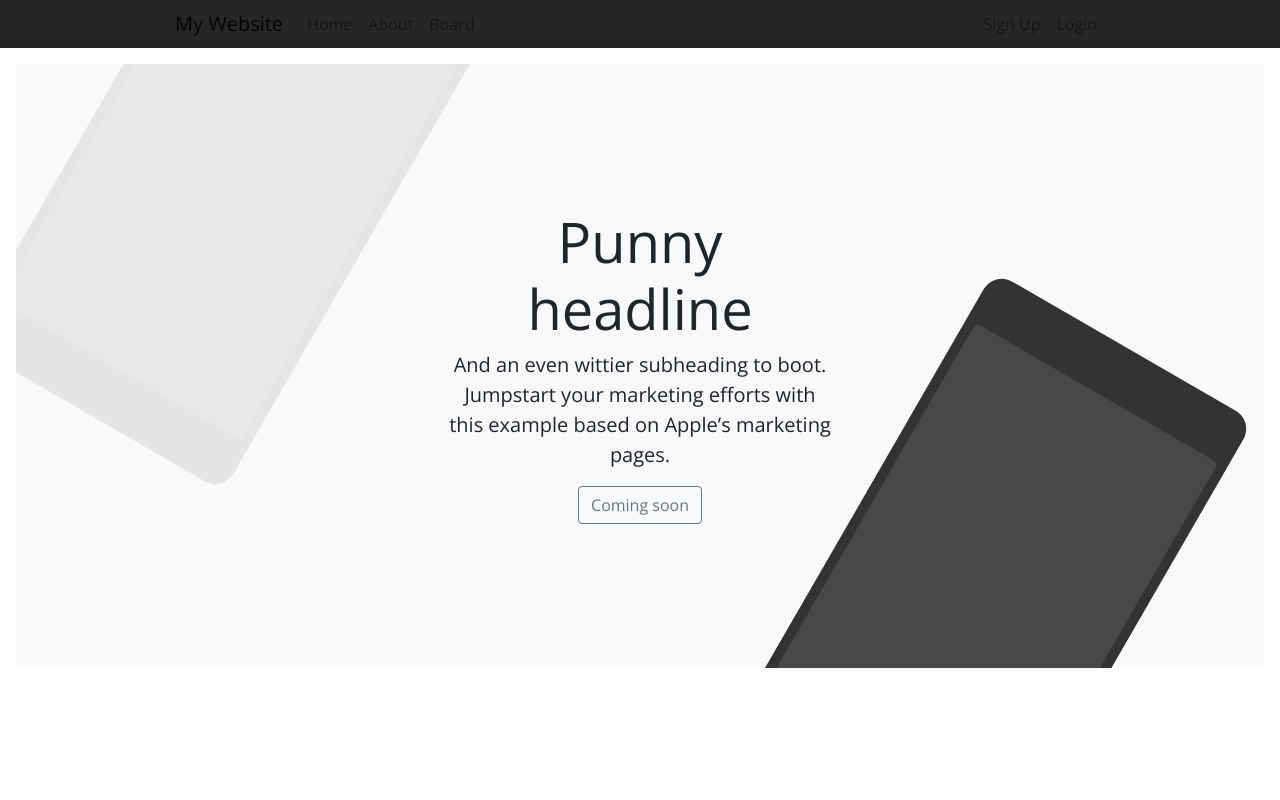
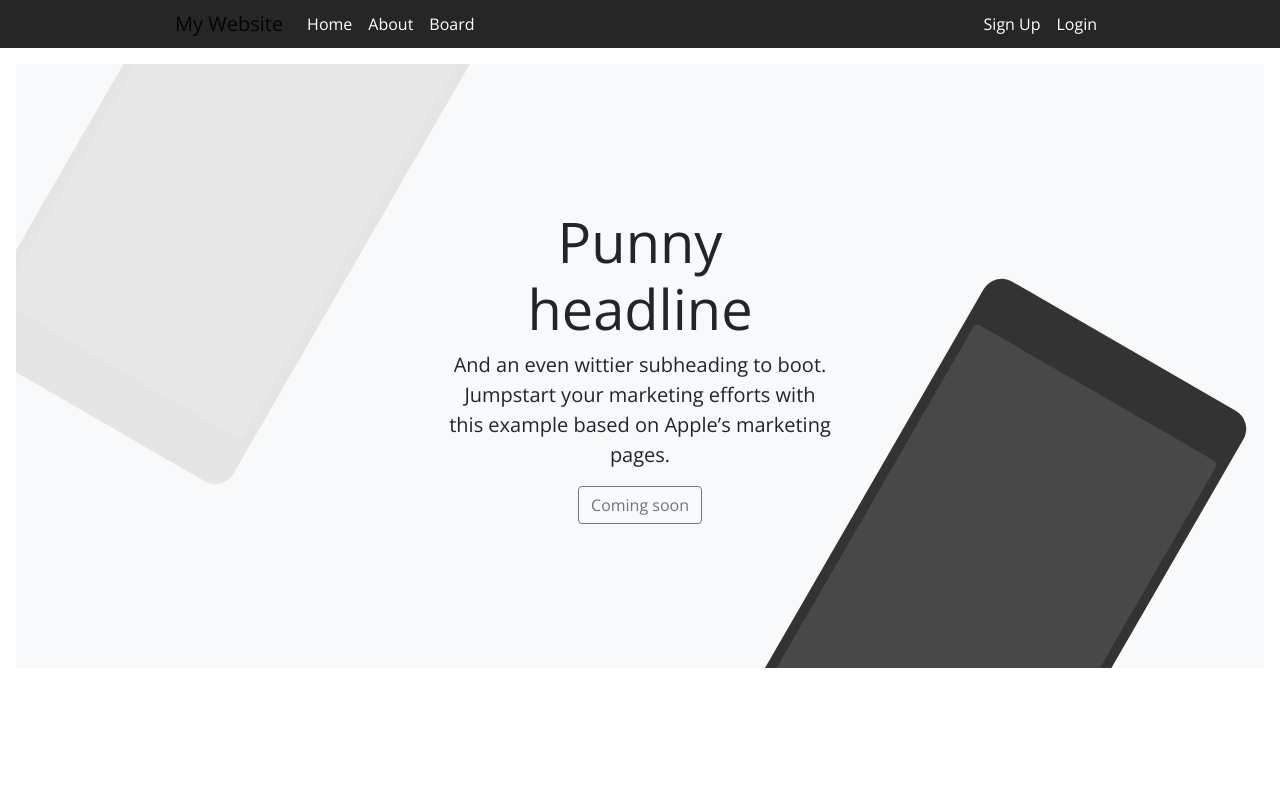
Before and after one commit to kynoalee/board, a Node project: template views/home/home.ejs in a window 1280 px wide. Run offline with Node 20 templates, Linux system fonts and the light colour scheme; the template is opened without the code that fills it, so the values that code supplies are empty; some libraries are stand-ins or nearby versions.

Commit message:
navcolor

```diff
--- a/public/css/p1.css
+++ b/public/css/p1.css
@@ -73,4 +73,4 @@
 
   .overflow-hidden { overflow: hidden; }
 
-  .nav-item { color:#ffffff }
+  .navbar-light .navbar-nav .nav-link { color:#ffffff }
```
